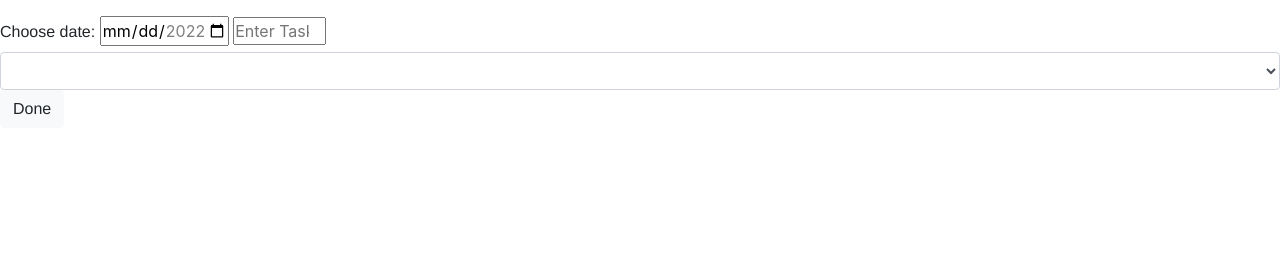
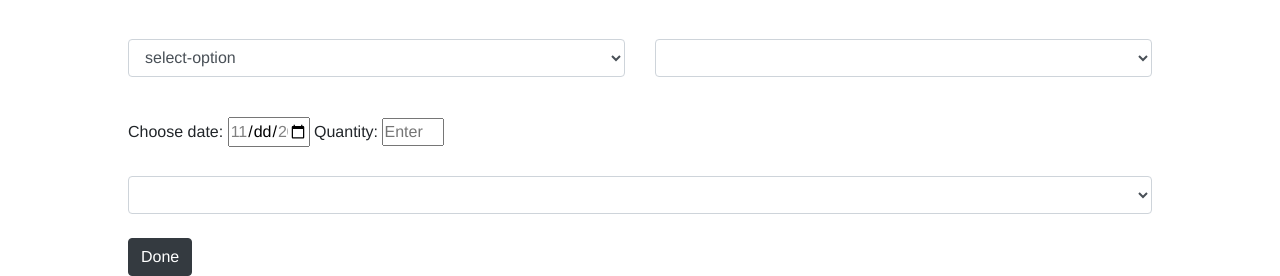
Before and after one commit to Kaushik-08/Book-my-show_webapp, a Rails app: page /booking/new in a window 1280 px wide. Shown: the part 564-840 px from the top of the page. Before the commit the page ends 679 px from the top, so only its background shows below. Run offline with Rails 7, Linux system fonts and the light colour scheme; the visitor is signed in with stand-in values (Sample User, id 1); data that the repository does not hold is empty; style sheets or scripts are compiled from the project's sources; some libraries are stand-ins or nearby versions.

Commit message:
new featue

```diff
--- a/app/assets/stylesheets/booking.scss
+++ b/app/assets/stylesheets/booking.scss
@@ -287,3 +287,9 @@ h1 {
 	width: 300px;
 	margin-left: 700px;
 }
+
+.booking{
+    width: 80%;
+    margin-top: 6%;
+    margin-left: 10%;
+}
--- a/app/assets/stylesheets/movies.scss
+++ b/app/assets/stylesheets/movies.scss
@@ -14,9 +14,9 @@
 
 .all-movie{
     display: flex;
-    width: 80%;
+    width: 82%;
     flex-wrap: wrap;
-    margin-left: 190px;
+    margin-left: 8%;
     margin-top: 50px;
 }
 
--- a/app/controllers/booking_controller.rb
+++ b/app/controllers/booking_controller.rb
@@ -26,6 +26,7 @@ class BookingController < ApplicationController
   end
 
   def sorttheater
+    # @movies = Movie.find(params[:id])
     @theaters = Theater.joins("inner join shows on theaters.id = shows.theater_id and movie_id = #{params[:movie_id]}")
     render "booking/new"
   end
--- a/app/controllers/movies_controller.rb
+++ b/app/controllers/movies_controller.rb
@@ -71,6 +71,6 @@ class MoviesController < ApplicationController
 
     # Only allow a list of trusted parameters through.
     def movie_params
-      params.require(:movie).permit(:movie_name, :about_movie, :movie_format, :movie_duration, :movie_language, :header_image)
+      params.require(:movie).permit(:movie_name, :about_movie, :movie_format, :movie_duration, :movie_language, :header_image, :ticket_price)
     end
 end
--- a/app/controllers/theaters_controller.rb
+++ b/app/controllers/theaters_controller.rb
@@ -8,7 +8,8 @@ class TheatersController < ApplicationController
 
   # GET /theaters/1 or /theaters/1.json
   def show
-    @theaters = Theater.joins("inner join shows on theaters.id = shows.theater_id and movie_id = #{params[:id]}")
+    # @theaters = Theater.joins("inner join shows on theaters.id = shows.theater_id and movie_id = #{params[:id]}")
+    @movies = Movie.find(params[:id])
   end
 
   # GET /theaters/new
--- a/app/views/booking/new.html.erb
+++ b/app/views/booking/new.html.erb
@@ -1,5 +1,6 @@
 <%= image_tag('booking.webp',alt: "",class:"rounded mx-auto d-block") %>
 
+<div class="booking">
     <div class="form-group">
       <div class="row">
       <div class="col">
@@ -22,13 +23,12 @@
           </div>
     </div>
     </div>
-
-
-
-<label for="birthday">Choose date:</label>
-<input type="date" name="booking_date" min="2022-10-25" max="2022-11-30">
-
-             <input type="number" name="seats" class="todo_input" placeholder="Enter Task" min="1" max="120">
+<br>
+<div>
+    <label for="ticket">Choose date:</label>
+    <input type="date" name="booking_date" min="2022-11-16" max="2022-11-30" style="width:8%;">
+    <label for="ticket">Quantity:</label>
+                <input type="number" name="seats" class="todo_input" placeholder="Enter Task" min="1" max="120" style="width:6%;"></div><br>
 
 
             <div class="row">
@@ -37,11 +37,13 @@
       <%ShowTiming.all.each do|time|%>
           <option value= <%=time.id %>><%=time.show_timing%></option>
         <%end%>
-    </select>
-    <input type="submit" value="Done" class="btn btn-light" title="Add Todo" >
+        </select> <br>
+        <input type="submit" value="Done" class="btn btn-dark" title="Add Todo" >
           </div>
           </form>
 
+
+</div>
 
 <script>
 function settheater(event) {
--- a/app/views/movies/index.html.erb
+++ b/app/views/movies/index.html.erb
@@ -5,7 +5,7 @@
   <div class="all-movie">
     <% @movies.each do |movie| %>
 
-      <div class="card" style="width: 18rem;">
+      <div class="card" style="width: 18rem; margin-left: 5px; margin-top: 1%;" >
       <% if movie.header_image.attached?%>
       <%= image_tag movie.header_image,id:"movie-list"%>
       <% end %>
@@ -14,11 +14,13 @@
     <p class="card-text"><%= movie.movie_format %></p>
     <p class="card-text"><%= movie.movie_duration %></p>
     <p class="card-text"><%= movie.movie_language %></p>
+    <p class="card-text"><%= movie.ticket_price %></p>
     <button type="button" class="btn btn-outline-dark"><%= link_to 'show', movie %></button>
 
   </div>
 </div>
-l    <% end %>
+
+   <% end %>
 
 <br>
 
--- a/app/views/shows/new.html.erb
+++ b/app/views/shows/new.html.erb
@@ -28,9 +28,3 @@
   </label>
 <%end%>
 </div>
-<%# <div class="form-check">
-  <input class="form-check-input" type="radio" name="flexRadioDefault" id="flexRadioDefault2" checked>
-  <label class="form-check-label" for="flexRadioDefault2">
-    Default checked radio
-  </label>
-</div> %>
--- /dev/null
+++ b/db/migrate/20221115070723_old_datatype_to_new_datatype.rb
@@ -0,0 +1,6 @@
+class OldDatatypeToNewDatatype < ActiveRecord::Migration[6.1]
+  def change
+    change_column :movies, :movie_duration, :string
+
+  end
+end
--- /dev/null
+++ b/db/migrate/20221115075528_addd_coloum_to_new_coloum.rb
@@ -0,0 +1,6 @@
+class AdddColoumToNewColoum < ActiveRecord::Migration[6.1]
+  def change
+    add_column :movies, :ticket_price, :string
+
+  end
+end
--- /dev/null
+++ b/db/migrate/20221115075617_remove_coloum_to_new_coloum.rb
@@ -0,0 +1,5 @@
+class RemoveColoumToNewColoum < ActiveRecord::Migration[6.1]
+  def change
+    remove_column :bookings, :ticket_price
+  end
+end
```
Also changed, not shown: app/views/movies/_form.html.erb (+6 -1 lines), app/views/theaters/show.html.erb (+4 -4 lines), db/schema.rb. Lines whose indentation alone changed are shown as unchanged.
